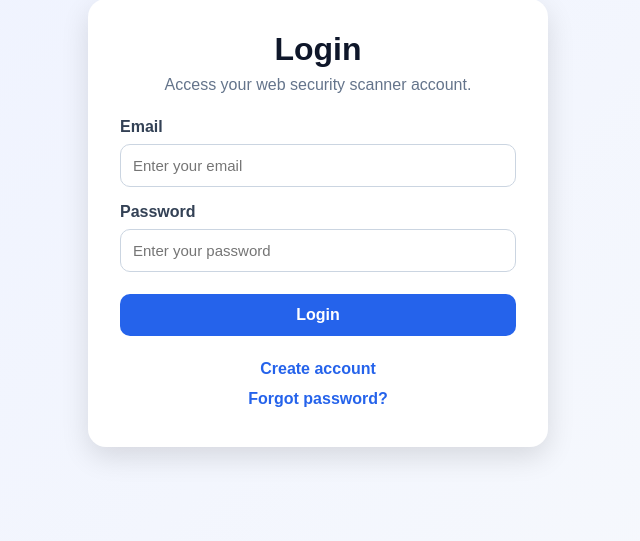
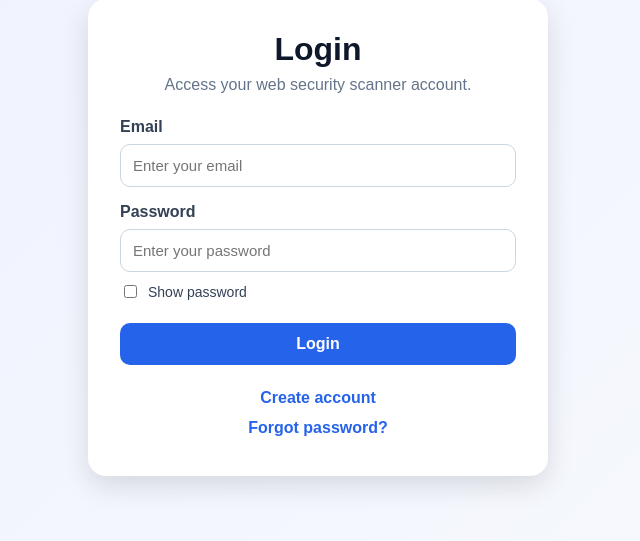
Before and after one commit to deenesh16/fyp-security-system, a Flask app: page /login in a window 1280 px wide. Shown: the part 71-612 px from the top of the page, without its empty margins (322-962 px from the left). Run offline with Flask 3, Linux system fonts and the light colour scheme; some libraries are stand-ins or nearby versions.

Commit message:
Add show password option to login

```diff
--- a/templates/login.html
+++ b/templates/login.html
@@ -78,6 +78,26 @@
             margin-bottom: 16px;
         }
 
+        .show-password {
+            display: flex;
+            align-items: center;
+            gap: 8px;
+            margin-top: 10px;
+            color: #334155;
+            font-size: 14px;
+        }
+
+        .show-password input {
+            width: auto;
+            cursor: pointer;
+        }
+
+        .show-password label {
+            margin: 0;
+            font-weight: normal;
+            cursor: pointer;
+        }
+
         .links {
             text-align: center;
             margin-top: 18px;
@@ -112,6 +132,11 @@
                 <label for="password">Password</label>
                 <input id="password" type="password" name="password" placeholder="Enter your password" required>
 
+                <div class="show-password">
+                    <input type="checkbox" id="showPassword" onclick="togglePassword()">
+                    <label for="showPassword">Show password</label>
+                </div>
+
                 <button type="submit">Login</button>
             </form>
 
@@ -121,5 +146,18 @@
             </div>
         </div>
     </div>
+
+    <script>
+        function togglePassword() {
+            const passwordInput = document.getElementById("password");
+            const checkbox = document.getElementById("showPassword");
+
+            if (checkbox.checked) {
+                passwordInput.type = "text";
+            } else {
+                passwordInput.type = "password";
+            }
+        }
+    </script>
 </body>
 </html>
```
